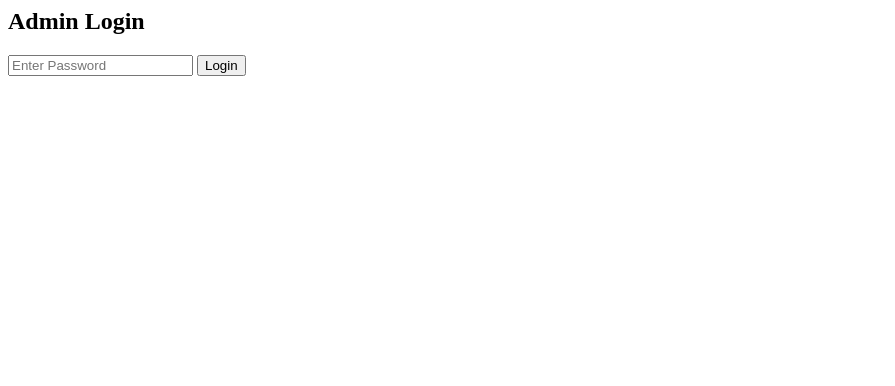
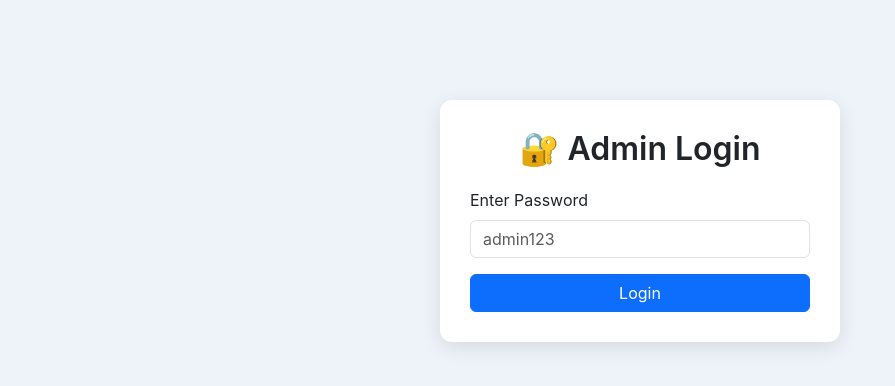
Before and after one commit to rajat270369/lr-ai-chatbot, a Flask app: page /admin in a window 1280 px wide. Shown: the top 386 px of the page, without its empty margins (0-895 px from the left). Run offline with Flask 3, Linux system fonts and the light colour scheme.

Commit message:
Update admin login page to match website style

```diff
--- a/templates/admin_login.html
+++ b/templates/admin_login.html
@@ -1,5 +1,44 @@
-<form method="POST">
-  <h2>Admin Login</h2>
-  <input type="password" name="password" placeholder="Enter Password" required />
-  <button type="submit">Login</button>
-</form>
+<!DOCTYPE html>
+<html lang="en">
+<head>
+  <meta charset="UTF-8">
+  <title>Admin Login - LR.AI</title>
+  <meta name="viewport" content="width=device-width, initial-scale=1.0">
+  <link rel="stylesheet" href="{{ url_for('static', filename='style.css') }}">
+  <link href="https://cdn.jsdelivr.net/npm/bootstrap@5.3.0/dist/css/bootstrap.min.css" rel="stylesheet">
+  <style>
+    body {
+      background: #eef3f9;
+      font-family: 'Inter', sans-serif;
+    }
+    .login-container {
+      max-width: 400px;
+      margin: 100px auto;
+      background: white;
+      border-radius: 12px;
+      box-shadow: 0 5px 20px rgba(0, 0, 0, 0.1);
+      padding: 30px;
+    }
+    .login-title {
+      font-weight: 600;
+      text-align: center;
+      margin-bottom: 20px;
+    }
+    .btn-primary {
+      width: 100%;
+    }
+  </style>
+</head>
+<body>
+  <div class="login-container">
+    <h2 class="login-title">🔐 Admin Login</h2>
+    <form method="POST" action="/admin">
+      <div class="mb-3">
+        <label for="password" class="form-label">Enter Password</label>
+        <input type="password" class="form-control" id="password" name="password" placeholder="admin123" required>
+      </div>
+      <button type="submit" class="btn btn-primary">Login</button>
+    </form>
+  </div>
+</body>
+</html>
```
